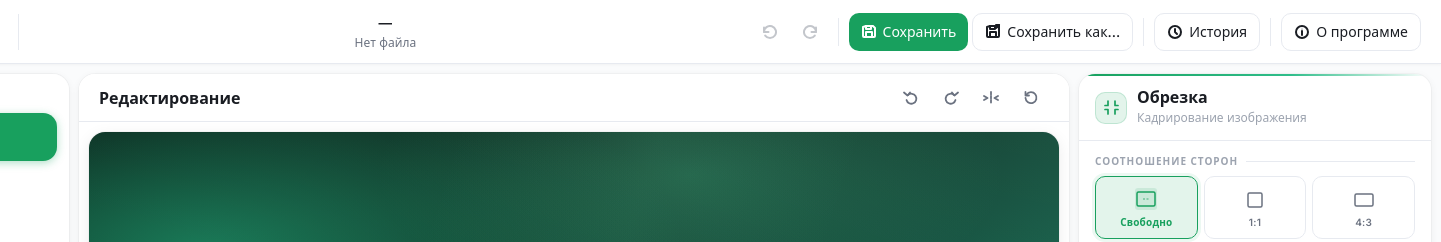
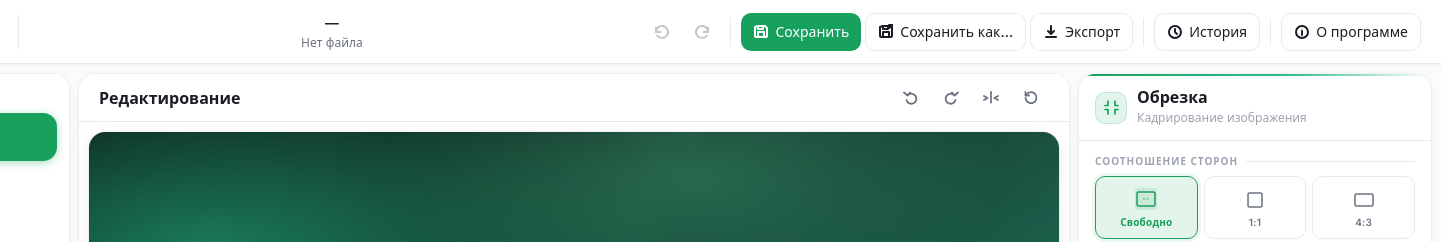
Before and after one commit to IHARNAZAROV/PhotoGermes, an Electron app: page renderer/index.html in a window 1600 px wide. Shown: the top 242 px of the page, 159-1600 px from the left. Drawn offline with Linux system fonts and the light colour scheme.

Commit message:
Fix CSS specificity for selection bar, restore Export header button, remove dead stub inspector

```diff
--- a/renderer/css/app.css
+++ b/renderer/css/app.css
@@ -1077,10 +1077,10 @@
 
 /* ── Filmstrip gallery items ── */
 .app-gallery .gallery-header,
-.app-gallery .gallery-footer,
-.app-gallery .gallery-sel-bar {
+.app-gallery .gallery-footer {
   display: none !important;
 }
+/* gallery-sel-bar is hidden by default via .filmstrip-sel-bar; JS adds .visible to show it */
 
 /* Filmstrip left controls */
 .filmstrip-left {
--- a/renderer/index.html
+++ b/renderer/index.html
@@ -82,6 +82,16 @@
         <line x1="11" y1="4" x2="14" y2="1"/>
       </svg>
       <span class="btn-label">Сохранить как…</span>
+    </button>
+
+    <!-- Export settings (opens export page) -->
+    <button class="btn btn-outline" data-action="export-tool" data-tooltip="Настройки экспорта"
+            onclick="document.querySelector('[data-tool=export]')?.click()">
+      <svg width="16" height="16" viewBox="0 0 16 16" fill="none" stroke="currentColor" stroke-width="2" stroke-linecap="round" stroke-linejoin="round">
+        <path d="M8 2v8M5 7l3 3 3-3"/>
+        <path d="M3 13h10"/>
+      </svg>
+      <span class="btn-label">Экспорт</span>
     </button>
 
     <div class="header-sep"></div>
```
